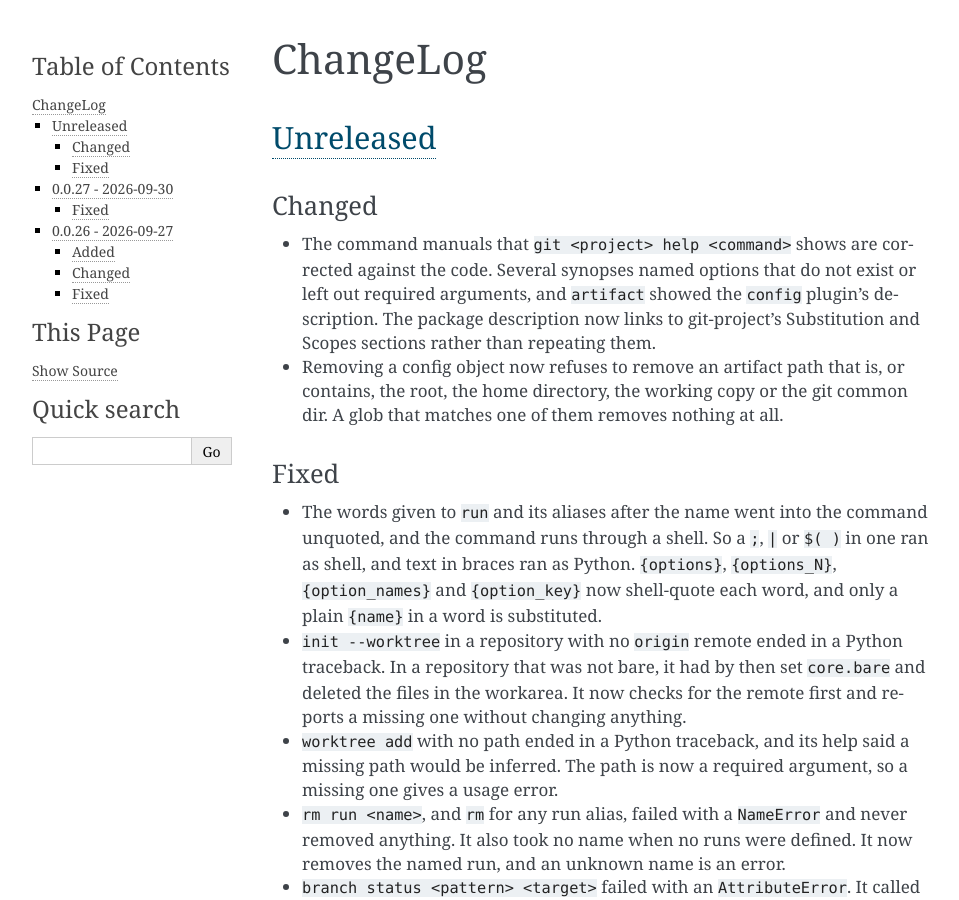
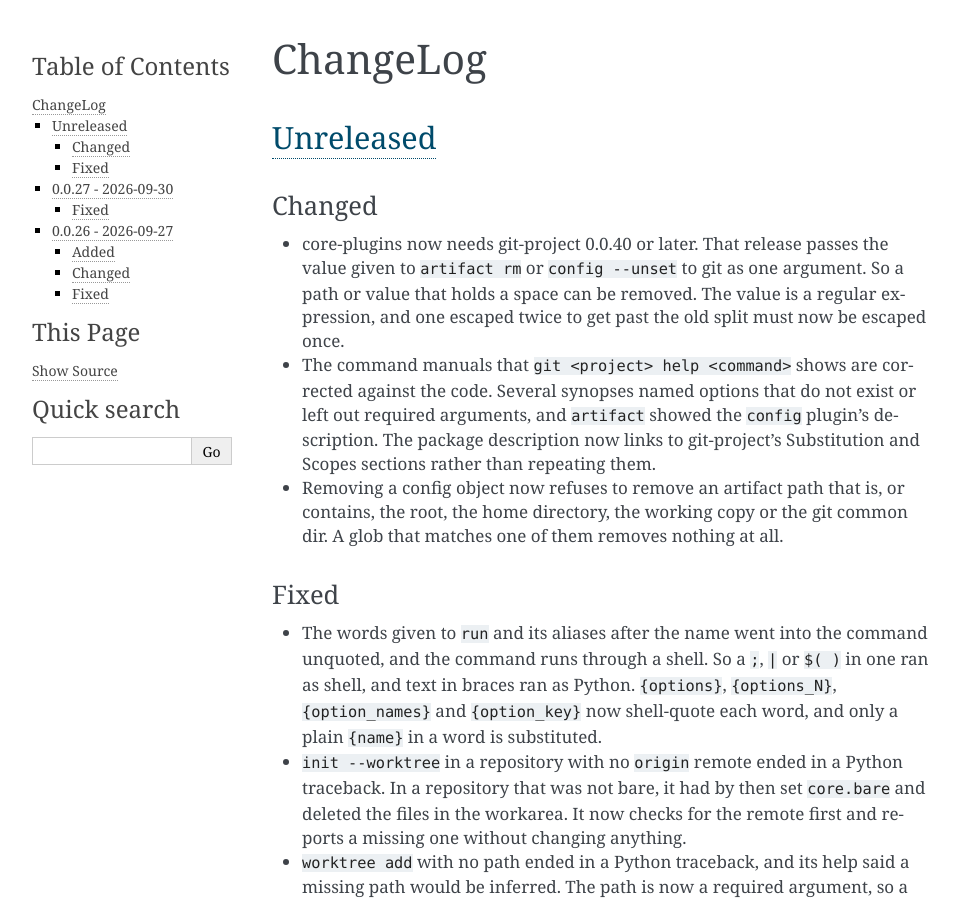
Before and after one commit to greened/git-project-core-plugins, a Sphinx documentation site: the page built from docs/changelog.rst, in a window 1280 px wide and 900 px high. Shown: the whole window, without its empty margins (148-1107 px from the left). Built offline with Sphinx 7.4.7, drawn with Linux system fonts in a browser that asks for light colours.

Commit message:
requirements: need git-project 0.0.40, which keeps an rm value whole
git-project 0.0.40 passes the value given to artifact rm or config
--unset to git as one argument, so a path or value that holds a space
can be removed. The value is a regular expression.
test_artifact_rm_item escaped its pattern twice to get past the old
split, and now escapes it once.

```diff
--- a/docs/changelog.rst
+++ b/docs/changelog.rst
@@ -32,6 +32,11 @@
 -------------
 Changed
 .......
+- core-plugins now needs git-project 0.0.40 or later. That release passes
+  the value given to ``artifact rm`` or ``config --unset`` to git as one
+  argument. So a path or value that holds a space can be removed. The value
+  is a regular expression, and one escaped twice to get past the old split
+  must now be escaped once.
 - The command manuals that ``git <project> help <command>`` shows are
   corrected against the code. Several synopses named options that do not
   exist or left out required arguments, and ``artifact`` showed the
--- a/requirements.txt
+++ b/requirements.txt
@@ -19,5 +19,5 @@
 # You should have received a copy of the GNU Affero General Public License along
 # with git-project. If not, see <https://www.gnu.org/licenses/>.
 
-git-project >= 0.0.38
+git-project >= 0.0.40
 pytest-console-scripts
```
Also changed, not shown: 1 other file.
